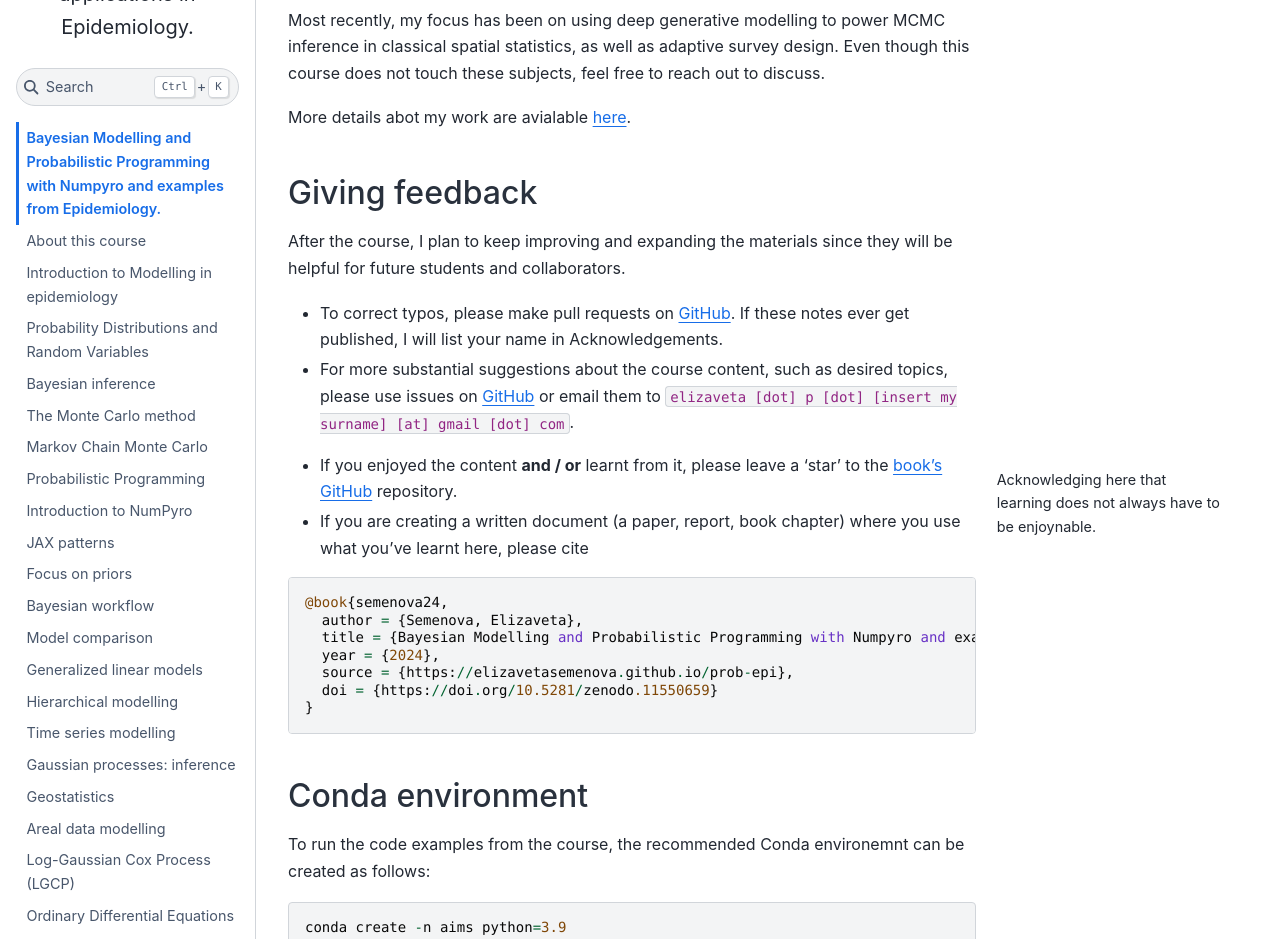
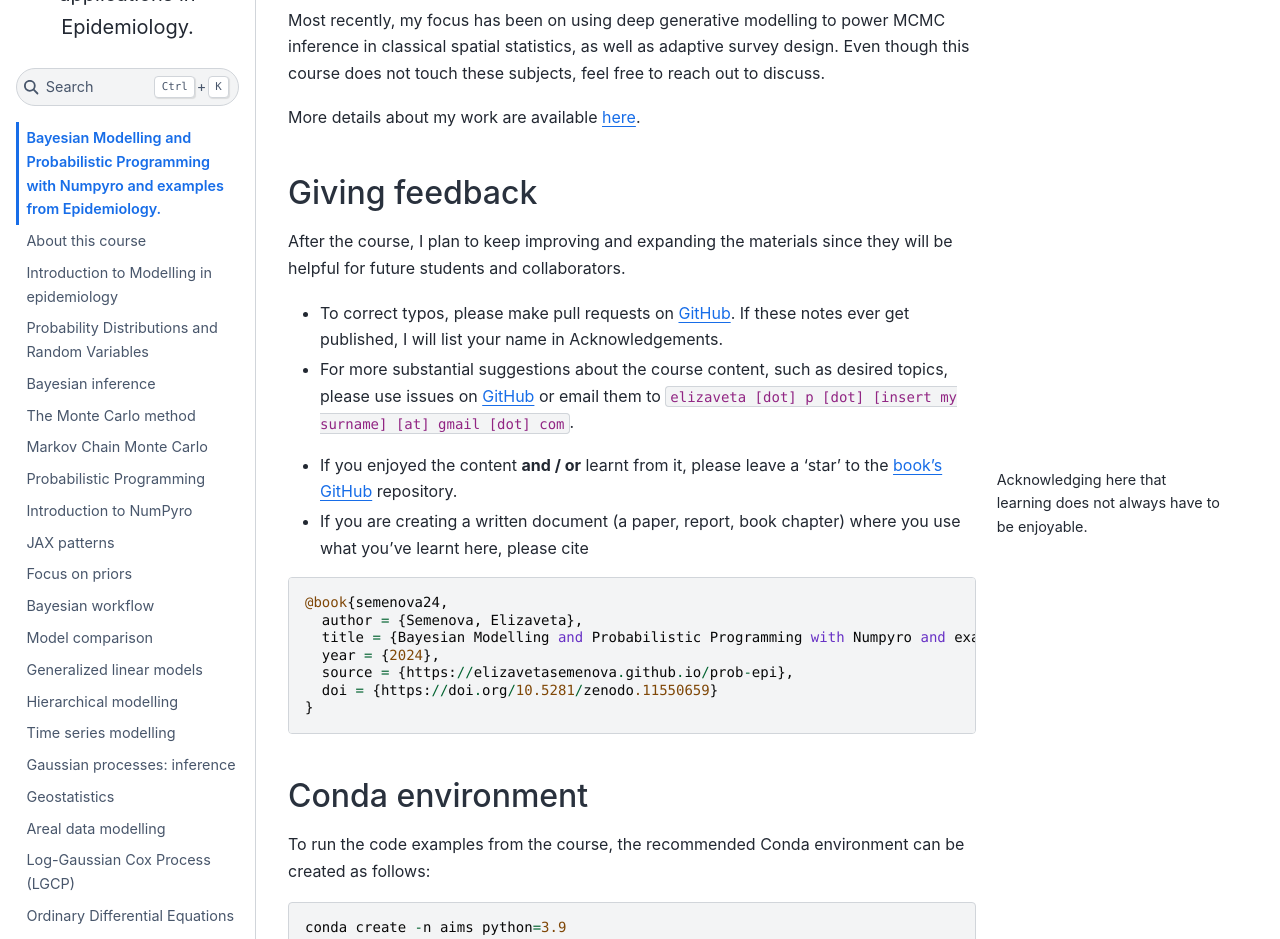
Before and after one commit to elizavetasemenova/prob-epi, a Jupyter Book: the page built from 01_intro.md, in a window 1280 px wide and 1400 px high, scrolled down 440 px. Shown: the part 153-1092 px from the top of the window. Built offline with Jupyter Book 1.0.4 settings and Sphinx 7.4.7 and the Sphinx Book theme 1.1.4, drawn with Linux system fonts in a browser that asks for light colours; pages that are not in the unit, such as notebooks, are missing from menus.

Commit message:
intro typos

````diff
--- a/01_intro.md
+++ b/01_intro.md
@@ -8,7 +8,7 @@ These lecture notes were written by Elizaveta (a.k.a. Liza) Semenova. I am a lec
 
 Most recently, my focus has been on using deep generative modelling to power MCMC inference in classical spatial statistics, as well as adaptive survey design. Even though this course does not touch these subjects, feel free to reach out to discuss.
 
-More details abot my work are avialable [here](https://www.elizaveta-semenova.com/).
+More details about my work are available [here](https://www.elizaveta-semenova.com/).
 
 
 ## Giving feedback
@@ -20,7 +20,7 @@ After the course, I plan to keep improving and expanding the materials since the
 - For more substantial suggestions about the course content, such as desired topics, please use issues on [GitHub](https://github.com/elizavetasemenova/prob-epi) or email them to `elizaveta [dot] p [dot] [insert my surname] [at] gmail [dot] com`.
 
 ```{margin}
-Acknowledging here that learning does not always have to be enjoynable.
+Acknowledging here that learning does not always have to be enjoyable.
 ```
 - If you enjoyed the content **and / or** learnt from it, please leave a 'star' to the [book's GitHub](https://github.com/elizavetasemenova/prob-epi) repository.
 
@@ -38,7 +38,7 @@ Acknowledging here that learning does not always have to be enjoynable.
 
 ## Conda environment
 
-To run the code examples from the course, the recommended Conda environemnt can be created as follows:
+To run the code examples from the course, the recommended Conda environment can be created as follows:
 
 ```
 conda create -n aims python=3.9
````
